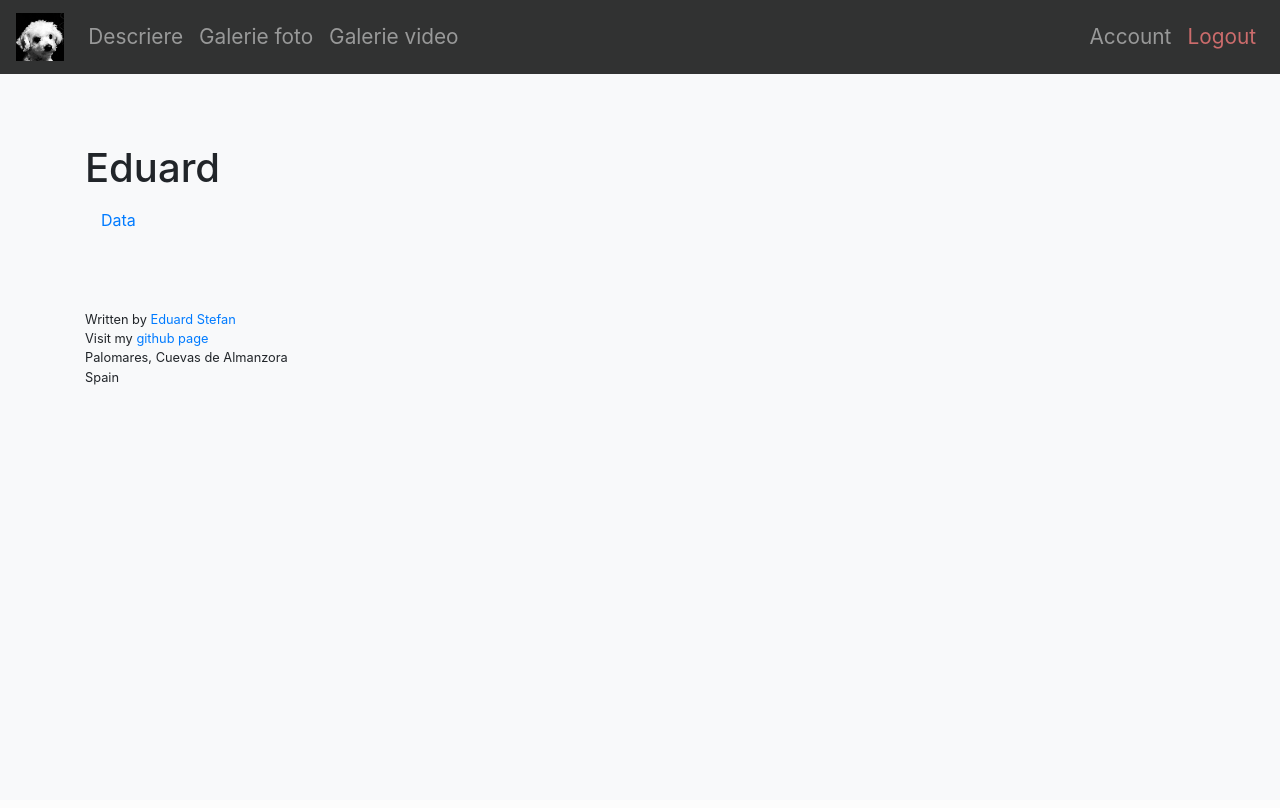
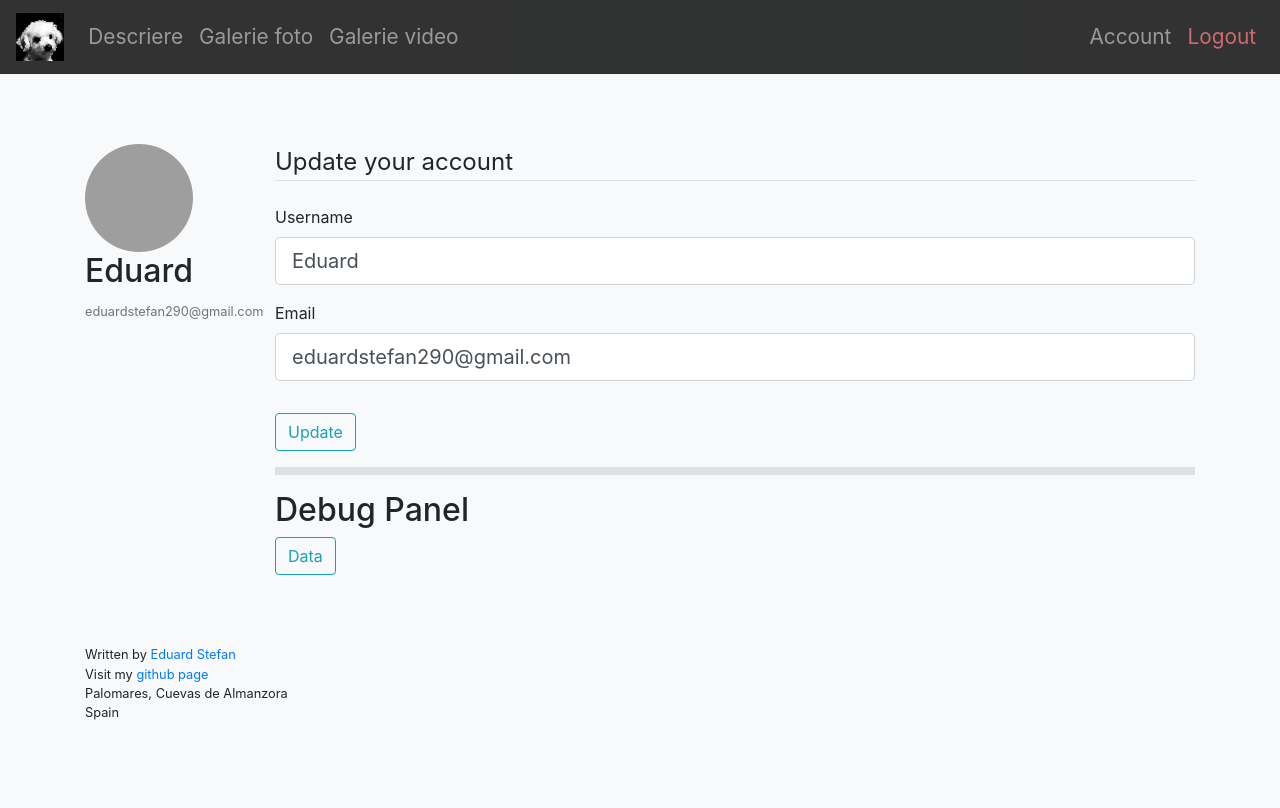
Before and after one commit to edustef/ab1may, a Flask app: page /account in a window 1280 px wide. Before the commit the page ends 385 px from the top, so only its background shows below. Run offline with Flask 2, Linux system fonts and the light colour scheme; a user stored in the database is signed in; some libraries are stand-ins or nearby versions; grey boxes are pictures that could not be loaded.

Commit message:
Up to date

```diff
--- a/application/static/styles.css
+++ b/application/static/styles.css
@@ -50,3 +50,8 @@ video {
     margin-top: 16px;
     margin-bottom: 16px;
 }
+
+.avatar-img {
+    width: 108px;
+    height: 108px;
+}
--- a/application/templates/account.html
+++ b/application/templates/account.html
@@ -2,7 +2,58 @@
 
 {% block content %}
 	<div class="container">
-		<h1>{{ current_user.username }}</h1>
-	    <a class="nav-link" href="{{url_for('data')}}">Data</a>
-    </div>
+		<div class="row">
+			<div class="col-2">
+				<img class="rounded-circle avatar-img" src="{{ avatar_img }}">
+				<h2>{{ current_user.username }}</h2>
+				<small class="text-muted">{{ current_user.email }}</small>
+			</div>
+			<div class="col">
+				<form method='POST' action="">
+					<!-- This is for SECRET_KEY -->
+					{{ form.hidden_tag() }}
+					<fieldset class="form-group">
+						<legend class="border-bottom mb-4">Update your account</legend>
+						<div class="form-group">
+							<!-- Username Field -->
+							{{ form.username.label(class="form-control-label") }}
+							{% if form.username.errors %}
+								{{ form.username(class="form-control form-control-lg is-invalid") }}
+								<div class="invalid-feedback">
+									{% for error in form.username.errors %}
+										<span> {{ error }} </span>
+									{% endfor %}
+								</div>
+							{% else %}
+								{{ form.username(class="form-control form-control-lg") }}
+							{% endif %}
+						</div>
+						<!-- Email Field -->
+						<div class="form-group">
+							{{ form.email.label(class="form-control-label") }}
+							{% if form.email.errors %}
+								{{ form.email(class="form-control form-control-lg is-invalid") }}
+								<div class="invalid-feedback">
+									{% for error in form.email.errors %}
+										<span> {{ error }} </span>
+									{% endfor %}
+								</div>
+							{% else %}
+								{{ form.email(class="form-control form-control-lg") }}
+							{% endif %}
+						</div>
+					</fieldset>
+					<!-- Submit Button -->
+					<div class="form-group">
+						{{ form.submit(class="btn btn-outline-info") }}
+					</div>
+				</form>
+				<hr>
+				<h2>Debug Panel</h2>
+				<a class="btn btn-outline-info" href="{{url_for('data')}}">Data</a>
+			</div>
+		</div>
+
+
+	</div>
 {% endblock%}
```
Also changed, not shown: application/static/images/prev.png (deleted), application/templates/index.html (indentation only).
